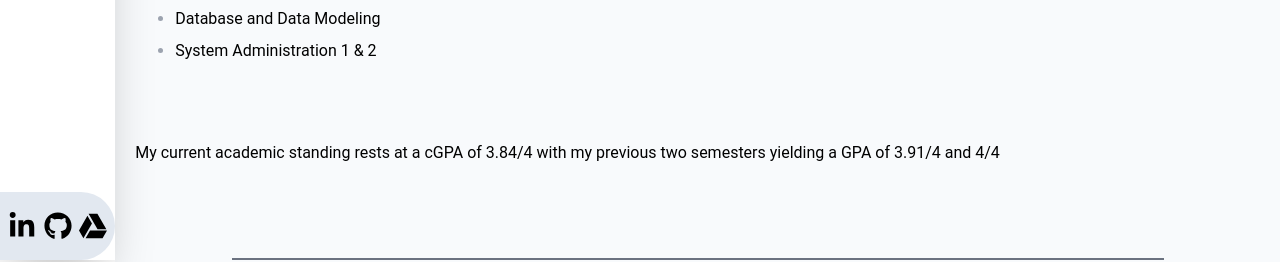
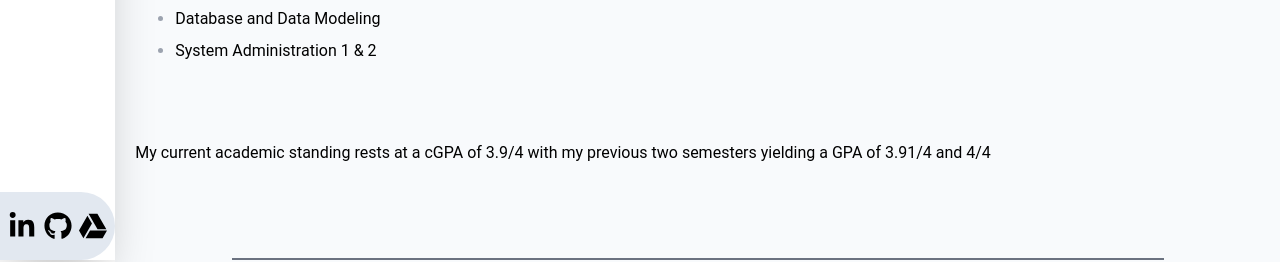
Before and after one commit to Sma-Das/next-portfolio-app, a Next.js app: page / in a window 1280 px wide. Shown: the part 1340-1602 px from the top of the page. Built offline with nearby package versions, Linux system fonts and the light colour scheme.

Commit message:
Update cGPA

```diff
--- a/sections/about-me.tsx
+++ b/sections/about-me.tsx
@@ -43,7 +43,7 @@ const AboutMe: React.FC = () => {
             </ul>
           </div>
           <div className="leading-loose py-5 md:py-3">
-            My current academic standing rests at a cGPA of 3.84/4 with my
+            My current academic standing rests at a cGPA of 3.9/4 with my
             previous two semesters yielding a GPA of 3.91/4 and 4/4
           </div>
         </div>
--- a/sections/education.tsx
+++ b/sections/education.tsx
@@ -8,7 +8,7 @@ const education = [
     duration: "Jan 2020 - Dec 2023",
     gridImage: "/assets/company_logos/rit-logo.jpg",
     description:
-      "cGPA: 3.85/4\n" +
+      "cGPA: 3.9/4\n" +
       "Student Government Technology Coordinator\n" +
       "Dean's List: Jan 2020 - Current",
   },
```
